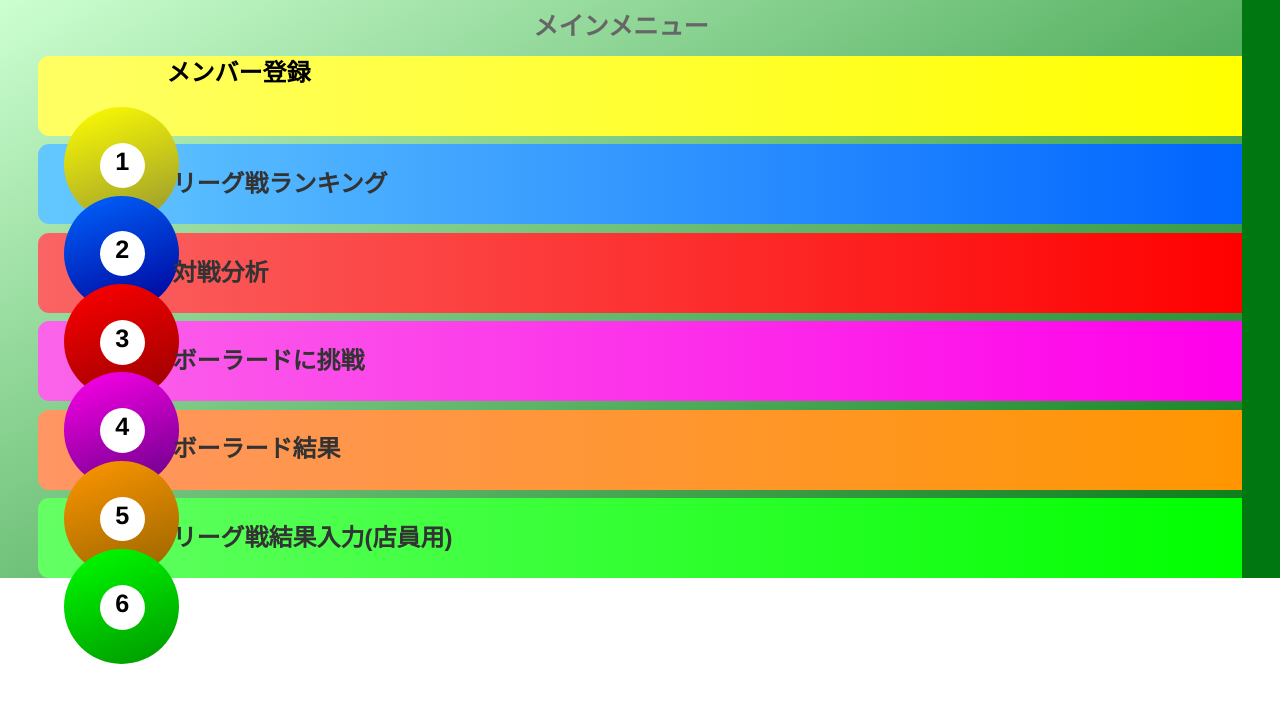
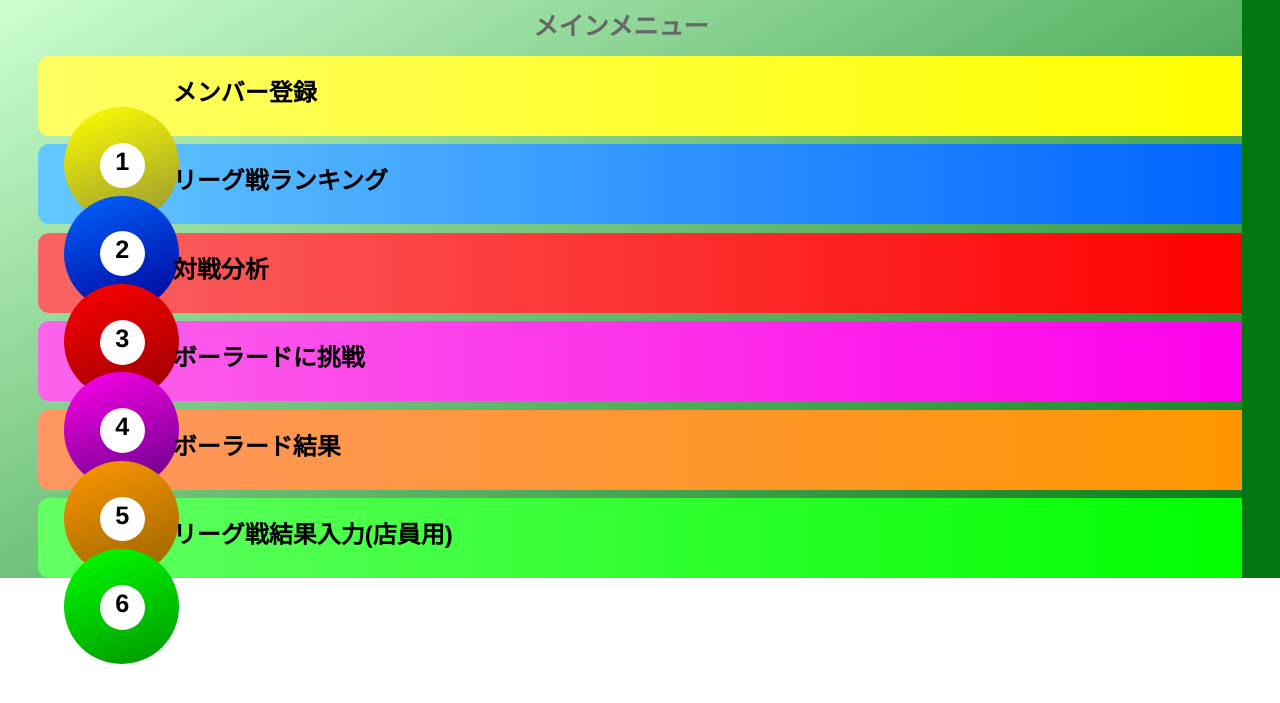
Before and after one commit to tetsuwrx/b-path-league, a PHP site: template web/views/index.twig in a window 1280 px wide. Shown: the top 703 px of the page. Run offline with PHP 8.4, Linux system fonts and the light colour scheme; the template is opened without the code that fills it, so the values that code supplies are empty; some libraries are stand-ins or nearby versions.

Commit message:
style changed

```diff
--- a/web/stylesheets/main.css
+++ b/web/stylesheets/main.css
@@ -58,7 +58,8 @@ div.mainbase{
 div.mains{
   margin-top:1vh;margin-left:3vw;
   width:calc(100% - 0.6em -1px);
-  border:none;height:10vh;
+  border:none;
+  height:10vh;
   margin-bottom:0.6em;
   border-top-left-radius:0.8em;
   border-bottom-left-radius:0.8em;
@@ -90,7 +91,8 @@ div.main{
   position:absolute;
   width:calc(100%-10vw);
   height:10vh;
-  margin-left:10vw;
+  margin-left:10.5vw;
+  margin-top:2.5vh;
 }
 input.mainsubmit{
   position:relative;
@@ -105,13 +107,10 @@ input.mainsubmit{
 a.mainsubmit{
   position:relative;
   width:calc(80vw);
-  height:10vh;
   background:none;
-  border:none;
   font-size:3vh;
   font-weight:bold;
   text-align:left;
   text-decoration: none;
   color: black;
-  vertical-align: center;
 }
--- a/web/views/index.twig
+++ b/web/views/index.twig
@@ -5,7 +5,6 @@
   <div class="mainbase">メインメニュー</div>
   <div class="mains" style="background:linear-gradient(270deg, rgb(255, 255, 0), rgb(255, 255, 100));">
     <div class="main">
-      <!-- <input class="mainsubmit" type="submit" name="a4" value="メンバー登録"> -->
       <a class="mainsubmit" href="regist">メンバー登録</a>
     </div>
     <div class="mainball" style="background:linear-gradient(160deg, rgb(255, 255, 0), rgb(150, 150, 50));">
@@ -13,54 +12,44 @@
     </div>
   </div>
   <div class="mains" style="background:linear-gradient(270deg, rgb(0, 100, 255), rgb(100, 200, 255));">
-    <form method="post" action="ranking.php" target="_self" name="form1">
     <div class="main">
-        <input class="mainsubmit" type="submit" name="a3" value="リーグ戦ランキング">
+      <a class="mainsubmit" href="ranking">リーグ戦ランキング</a>
     </div>
     <div class="mainball" style="background:linear-gradient(160deg, rgb(0, 100, 255), rgb(0, 0, 150));">
       <div class="ballNumber">2</div>
     </div>
-  </form>
   </div>
   <div class="mains" style="background:linear-gradient(270deg, rgb(255, 0, 0), rgb(250, 100, 100));">
-    <form method="post" action="report.php" target="_self" name="form2">
     <div class="main">
-        <input class="mainsubmit" type="submit" name="a5" value="対戦分析">
+      <a class="mainsubmit" href="report">対戦分析</a>
     </div>
     <div class="mainball" style="background:linear-gradient(160deg, rgb(255, 0, 0), rgb(150, 0, 0));">
       <div class="ballNumber">3</div>
     </div>
-    </form>
   </div>
   <div class="mains" style="background:linear-gradient(270deg, rgb(255, 0, 234), rgb(250, 100, 234));">
-    <form method="post" action="bowlards.php" target="_self" name="form3">
     <div class="main">
-        <input class="mainsubmit" type="submit" name="a0" value="ボーラードに挑戦">
+      <a class="mainsubmit" href="bowlards">ボーラードに挑戦</a>
     </div>
     <div class="mainball" style="background:linear-gradient(160deg, rgb(255, 0, 234), rgb(100, 0, 134));">
       <div class="ballNumber">4</div>
     </div>
-    </form>
   </div>
   <div class="mains" style="background:linear-gradient(270deg, rgb(255, 150, 0), rgb(255, 150, 100));">
-    <form method="post" action="bowlards_score.php" target="_self" name="form4">
     <div class="main">
-        <input class="mainsubmit" type="submit" name="a2" value="ボーラード結果">
+      <a class="mainsubmit" href="bowlards_score">ボーラード結果</a>
     </div>
     <div class="mainball" style="background:linear-gradient(160deg, rgb(255, 150, 0), rgb(150, 100, 0));">
       <div class="ballNumber">5</div>
     </div>
-    </form>
   </div>
   <div class="mains" style="background:linear-gradient(270deg, rgb(0, 255, 0), rgb(100, 255, 100));">
-    <form method="post" action="score_entry.php" target="_self" name="form5">
     <div class="main">
-        <input class="mainsubmit" type="submit" name="a1" value="リーグ戦結果入力(店員用)">
+      <a class="mainsubmit" href="score_entry.php">リーグ戦結果入力(店員用)</a>
     </div>
     <div class="mainball" style="background:linear-gradient(160deg, rgb(0, 255, 0), rgb(0, 150, 0));">
       <div class="ballNumber">6</div>
     </div>
-    </form>
   </div>
 </div>
 
```
Lines whose indentation alone changed are shown as unchanged.
